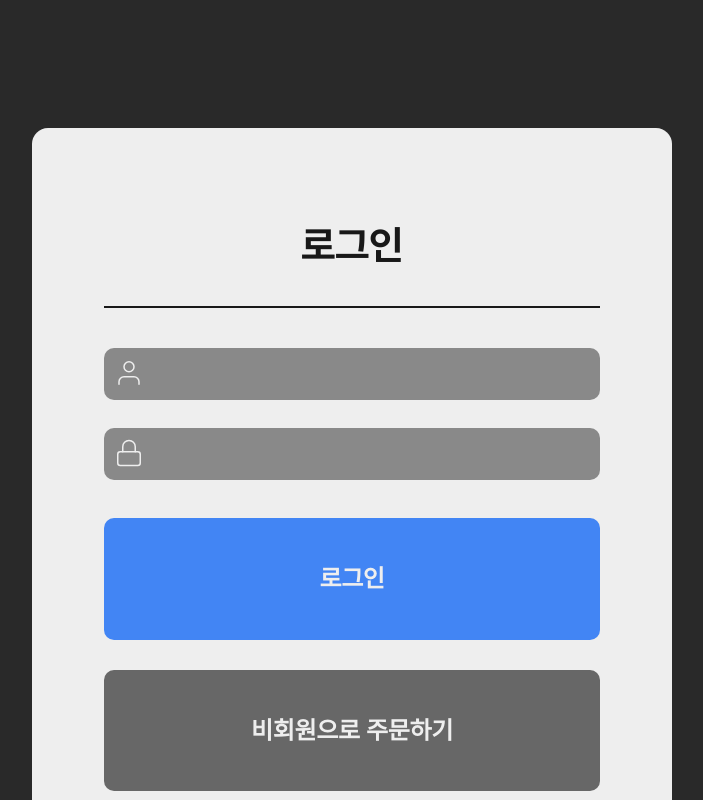
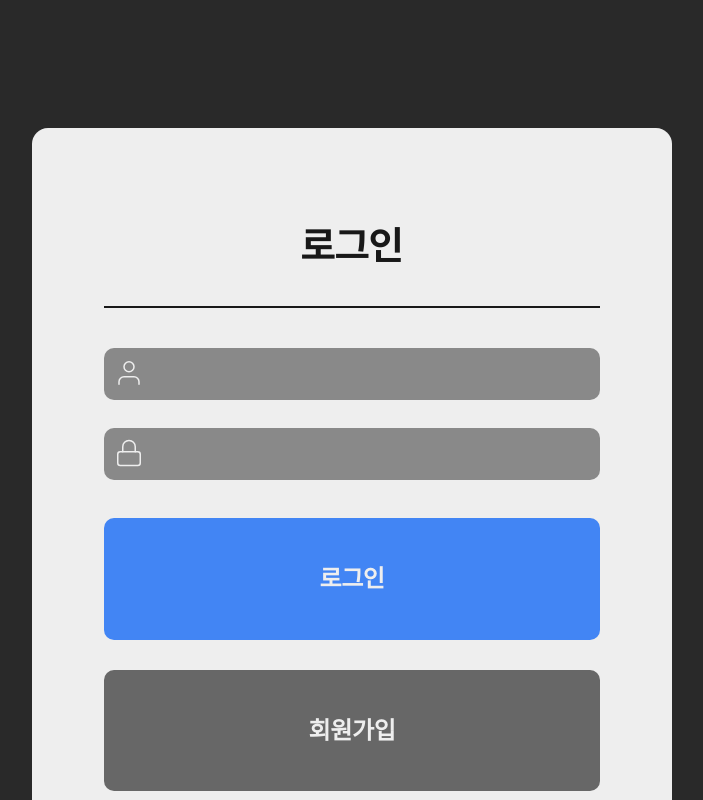
Before and after one commit to Software-Engineering-NanSSoGong/NanSSoGong-frontend, a React (Vite) app: page / in a window 1280 px wide. Shown: the top 800 px of the page, without its empty margins (296-999 px from the left). Built offline with nearby package versions, Linux system fonts and the light colour scheme; what emotion-reset would draw is missing.

Commit message:
feat: loginPage 회원가입 버튼 추가

```diff
--- a/src/pages/LoginPage.tsx
+++ b/src/pages/LoginPage.tsx
@@ -38,6 +38,16 @@
             <Button fullWidth style={{ padding: '12px' }} onClick={handleClickLoginButton}>
               <Typography type='h4' textAlign='center'>
                 로그인
+              </Typography>
+            </Button>
+            <Button
+              fullWidth
+              style={{ padding: '12px' }}
+              onClick={() => navigate('/signup')}
+              hierarchy={ButtonHierarchy.DarkGray}
+            >
+              <Typography type='h4' textAlign='center'>
+                회원가입
               </Typography>
             </Button>
             <Button
```
